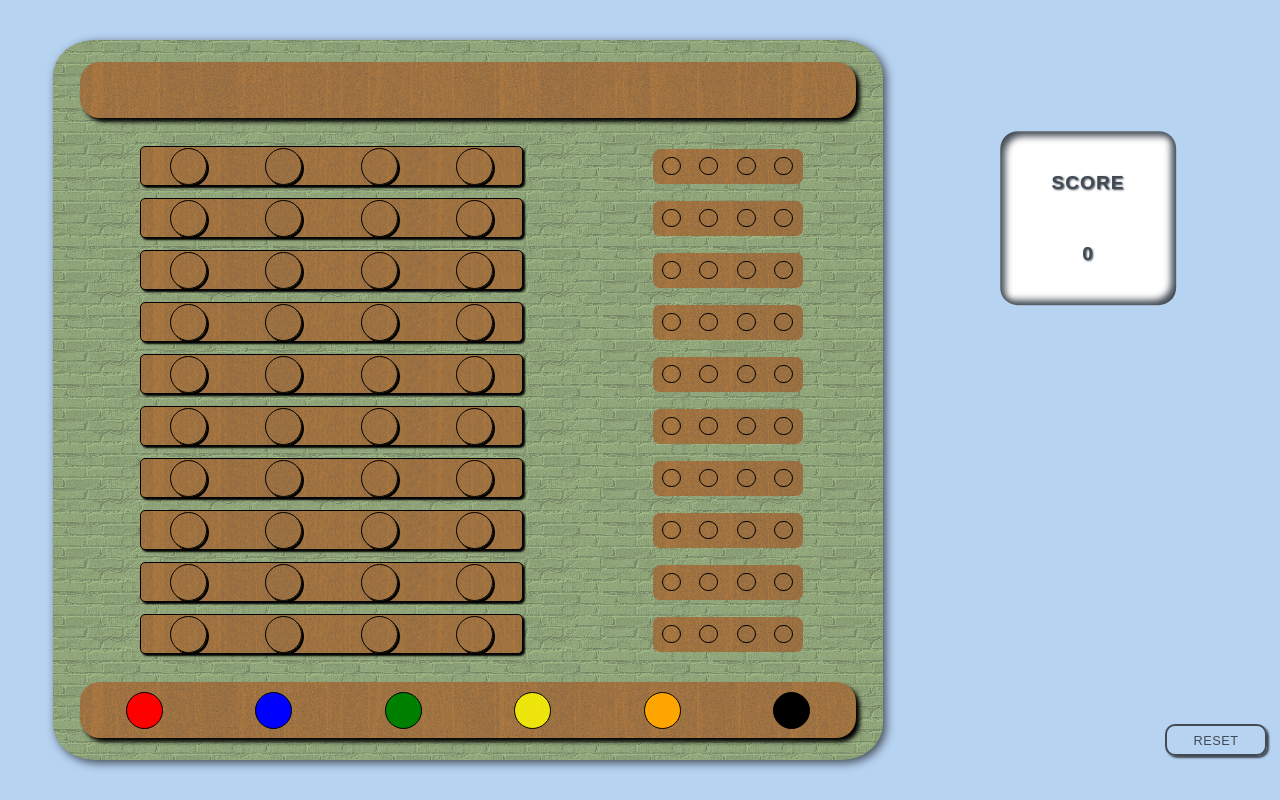
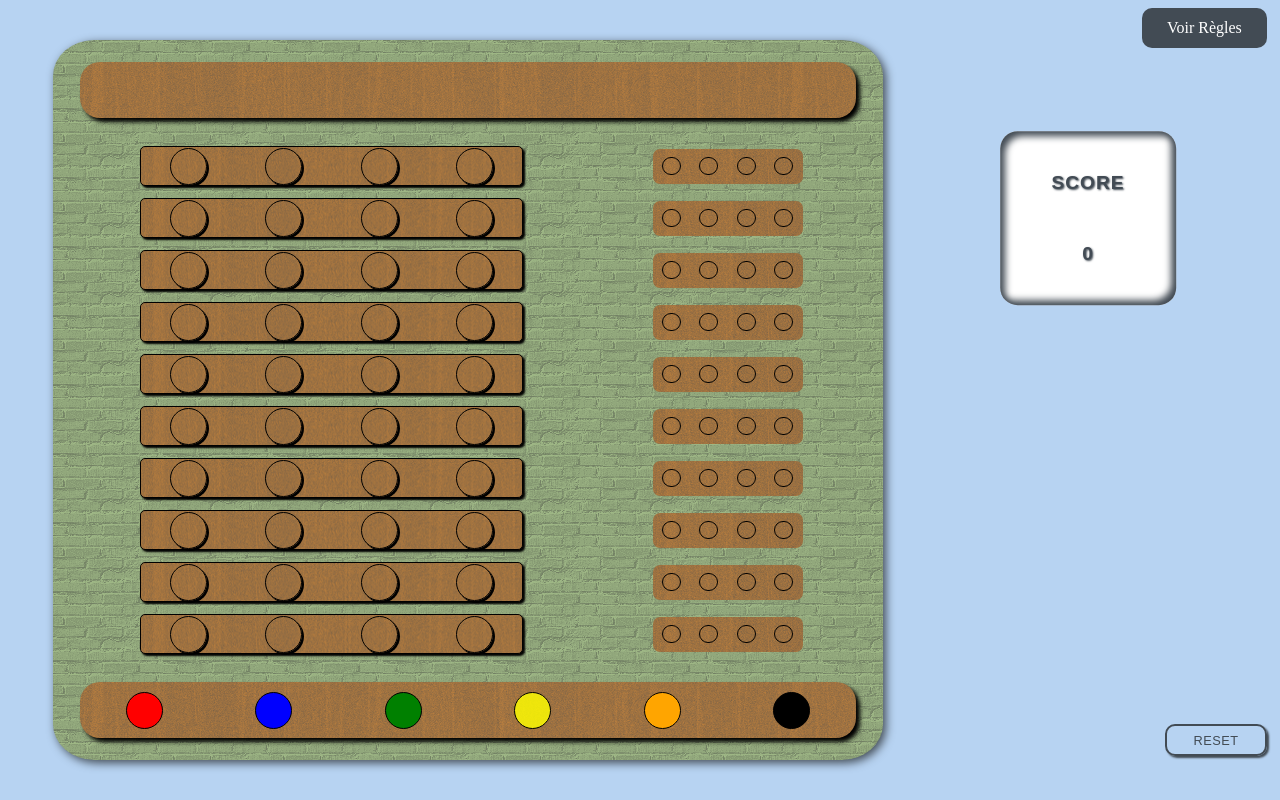
Before and after one commit to Flothar78/mastermind, a Vue app: page / in a window 1280 px wide. Built offline with nearby package versions, Linux system fonts and the light colour scheme; the HTML template or start-up script is replaced by a standard one.

Commit message:
Add reactive button to du=iplay full screen rules

```diff
--- a/src/App.vue
+++ b/src/App.vue
@@ -1,15 +1,31 @@
 <script setup>
 import PlayView from "@/views/PlayView.vue";
 import ScoreView from "@/views/ScoreView.vue";
+import Tutorial from "./components/Tutorial.vue";
+import { ref } from "vue";
+const tutorialButton = ref(null);
+const buttonText = ref("Voir Règles");
+const gameRules = ref(false);
+const displayTutorial = () => {
+  if (gameRules.value === false) {
+    gameRules.value = true;
+    buttonText.value = "Voir Jeu";
+  } else {
+    gameRules.value = false;
+    buttonText.value = "Voir Règles";
+  }
+};
 </script>
 
 <template>
-
-    <div class="play-and-result-wrapper">
-      <PlayView />
-    </div>
-    <ScoreView />
-
+  <Tutorial v-if="gameRules" />
+  <div class="tutorial-button" @click="displayTutorial()" ref="tutorialButton">
+    {{ buttonText }}
+  </div>
+  <div class="play-and-result-wrapper">
+    <PlayView />
+  </div>
+  <ScoreView />
 </template>
 
 <style scoped>
--- a/src/assets/main.css
+++ b/src/assets/main.css
@@ -29,6 +29,7 @@
   background-color: orange;
 }
 #app {
+  position: relative;
   display: flex;
   justify-content: center;
   align-items: center;
@@ -37,6 +38,23 @@
   margin: auto;
   background: #B7D3F2;
   overflow: hidden;
+}
+.tutorial-button {
+  position: absolute;
+  top: 1vh;
+  right: 1vw;
+  display: flex;
+  justify-content: center;
+  align-items: center;
+  width: 10vw;
+  max-width: 100px;
+  height: 5vh;
+  padding: 0 1vw;
+  background-color: #424b54;
+  color: white;
+  cursor: default;
+  border-radius: 10px;
+  z-index: 20;
 }
 @keyframes solutionPeonsSprout {
   0% {
```
